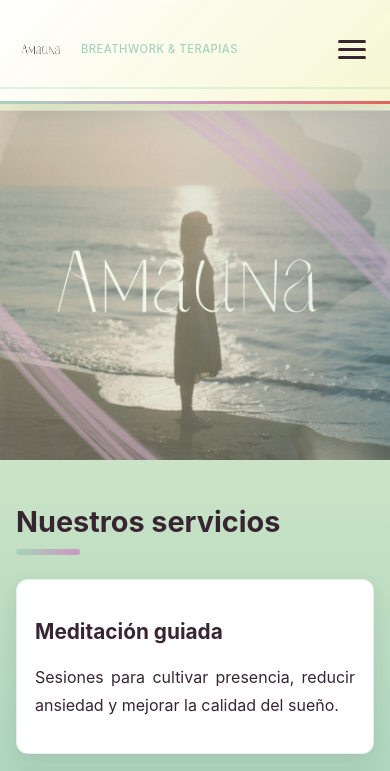
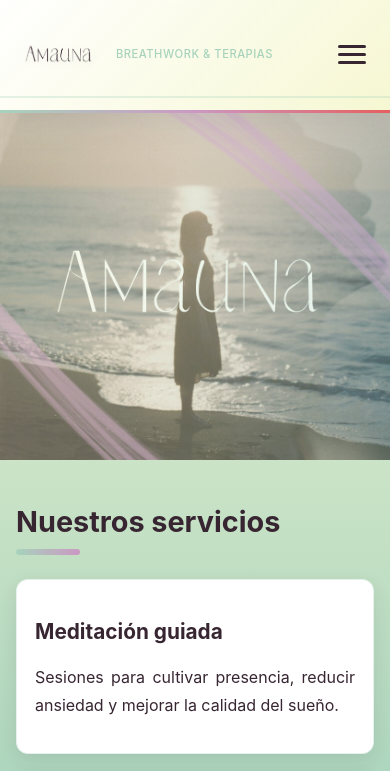
Before and after one commit to BenjaBunster/AMAUNA.CL, a website: page index.html in a window 390 px wide. Shown: the top 771 px of the page. Drawn offline with nearby package versions, Linux system fonts and the light colour scheme; no server answers.

Commit message:
CAMBIO LOGO MODO CELULAR

```diff
--- a/styles.css
+++ b/styles.css
@@ -1454,7 +1454,7 @@ h2::after {
   }
 
   .logo {
-    width: 50px;
+    width: 85px;
   }
 
   .nav {
```
